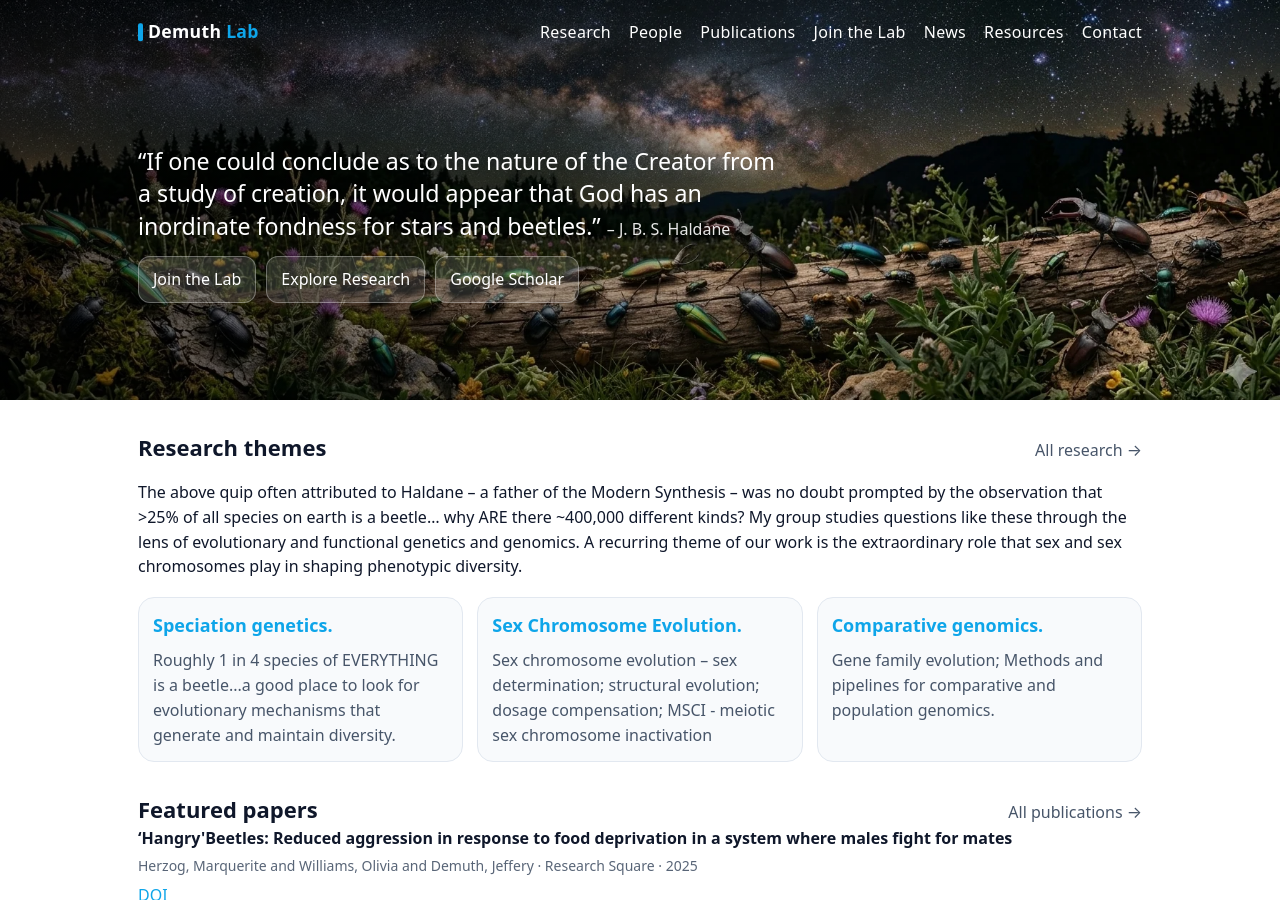
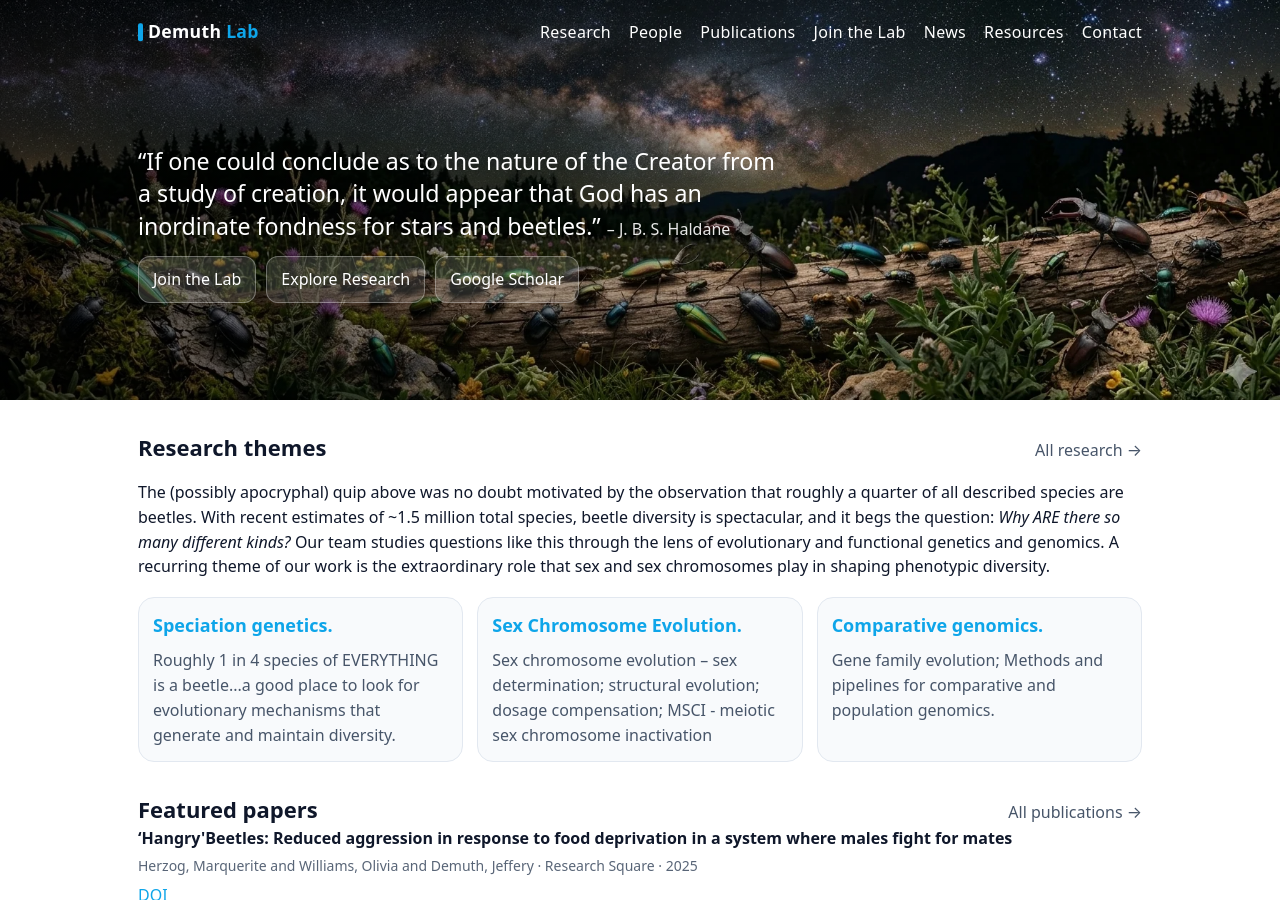
Before and after one commit to demuth-lab/demuth-lab.github.io, a Jekyll site: the page built from index.md, in a window 1280 px wide and 900 px high. Built offline with Jekyll 4.4.1, drawn with Linux system fonts in a browser that asks for light colours.

Commit message:
Update index.md

```diff
--- a/index.md
+++ b/index.md
@@ -27,7 +27,7 @@ show_title: false
   <h2>Research themes</h2>
   <a class="muted" href="{{ '/research/' | relative_url }}">All research →</a>
 </div>
-The above quip often attributed to Haldane – a father of the Modern Synthesis – was no doubt prompted by the observation that >25% of all species on earth is a beetle... why ARE there ~400,000 different kinds? My group studies questions like these through the lens of evolutionary and functional genetics and genomics.  A recurring theme of our work is the extraordinary role that sex and sex chromosomes play in shaping phenotypic diversity.
+The (possibly apocryphal) quip above was no doubt motivated by the observation that roughly a quarter of all described species are beetles. With recent estimates of ~1.5 million total species, beetle diversity is spectacular, and it begs the question: <em>Why ARE there so many different kinds?</em> Our team studies questions like this through the lens of evolutionary and functional genetics and genomics.  A recurring theme of our work is the extraordinary role that sex and sex chromosomes play in shaping phenotypic diversity.
 <div class="cards">
   {% for c in site.data.research_cards %}
     <a class="card" href="{{ c.url | relative_url }}">
```
